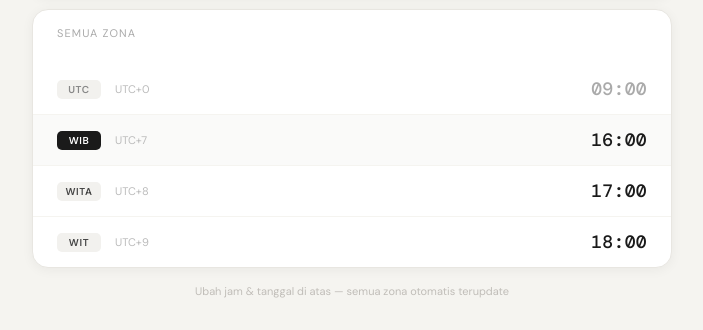
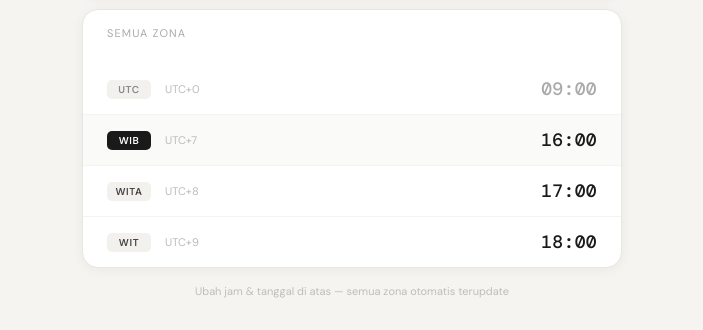
Before and after one commit to kucingscript/utc, a plain HTML site: page index.html in a window 1280 px wide. Shown: the part 490-820 px from the top of the page, without its empty margins (288-991 px from the left). Drawn offline with nearby package versions, Linux system fonts and the light colour scheme.

Commit message:
Reduce max-width of wrapper from 640px to 540px

```diff
--- a/index.html
+++ b/index.html
@@ -30,7 +30,7 @@
 
       .wrapper {
         width: 100%;
-        max-width: 640px;
+        max-width: 540px;
       }
 
       /* Header */
```
